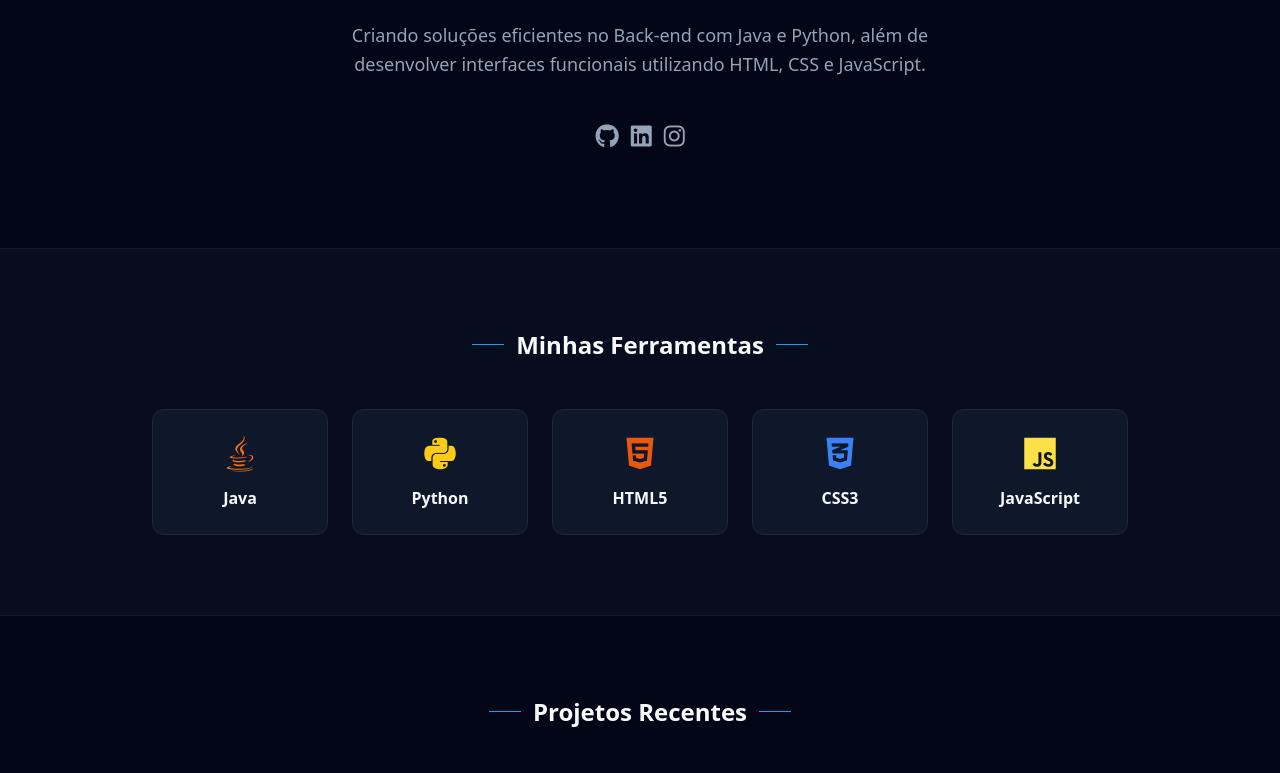
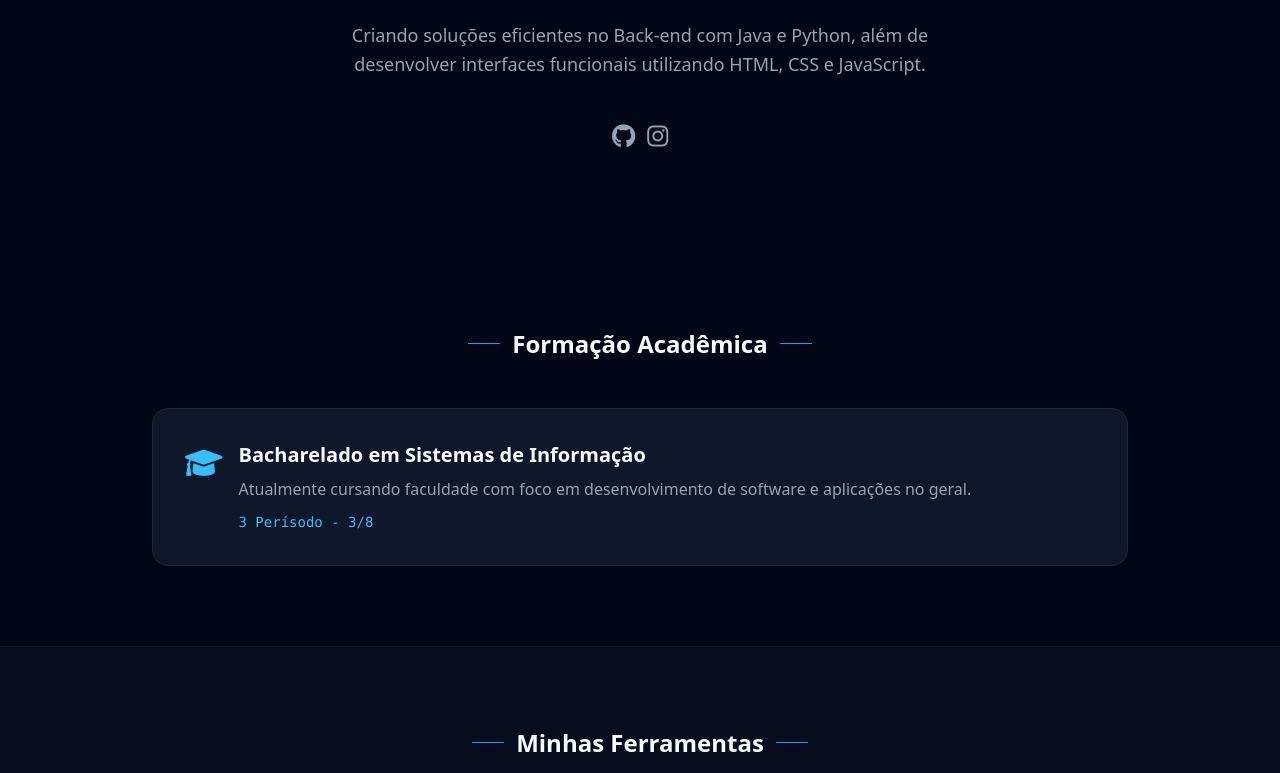
Before and after one commit to nicolas-alves327/Portifolio, a plain HTML site: page index.html in a window 1280 px wide. Shown: the part 443-1216 px from the top of the page. Drawn offline with nearby package versions, Linux system fonts and the light colour scheme.

Commit message:
Atualizado

```diff
--- a/index.html
+++ b/index.html
@@ -100,17 +100,48 @@
     <a href="https://github.com/nicolas-alves327" target="_blank" rel="noopener noreferrer" class="text-slate-400 hover:text-white transition text-2xl">
         <i class="fab fa-github"></i>
     </a>
-
-    <a href="#" class="text-slate-400 hover:text-white transition text-2xl">
+   <!--
+   <a href="#" class="text-slate-400 hover:text-white transition text-2xl">
         <i class="fab fa-linkedin"></i>
     </a>
 
+   -->
     <a href="https://www.instagram.com/nicolasc_al" target="_blank" rel="noopener noreferrer" class="text-slate-400 hover:text-white transition text-2xl">
         <i class="fab fa-instagram"></i></a>
 
 
 </div>
     </header>
+
+    <section id="formacao" class="py-20 px-6 max-w-5xl mx-auto">
+    <h2 class="text-2xl font-bold mb-12 flex items-center justify-center gap-3">
+        <span class="h-px w-8 bg-sky-500"></span>
+        Formação Acadêmica
+        <span class="h-px w-8 bg-sky-500"></span>
+    </h2>
+
+    <div class="bg-slate-900 border border-slate-800 rounded-2xl p-8 hover:border-sky-500 transition-all">
+        <div class="flex items-start gap-4">
+            <i class="fas fa-graduation-cap text-sky-400 text-3xl mt-1"></i>
+
+            <div>
+                <h3 class="text-xl font-bold mb-2">
+                    Bacharelado em Sistemas de Informação
+                </h3>
+
+                <p class="text-slate-400 mb-2">
+                    Atualmente cursando faculdade com foco em desenvolvimento de software e aplicações no geral.
+                </p>
+
+                <span class="text-sky-400 text-sm font-mono">
+                    3 Perísodo - 3/8
+                </span>
+            </div>
+        </div>
+    </div>
+</section>
+
+
 
     <section id="tecnologias" class="py-20 bg-slate-900/40 border-y border-slate-800/50">
         <div class="max-w-5xl mx-auto px-6 text-center">
```
